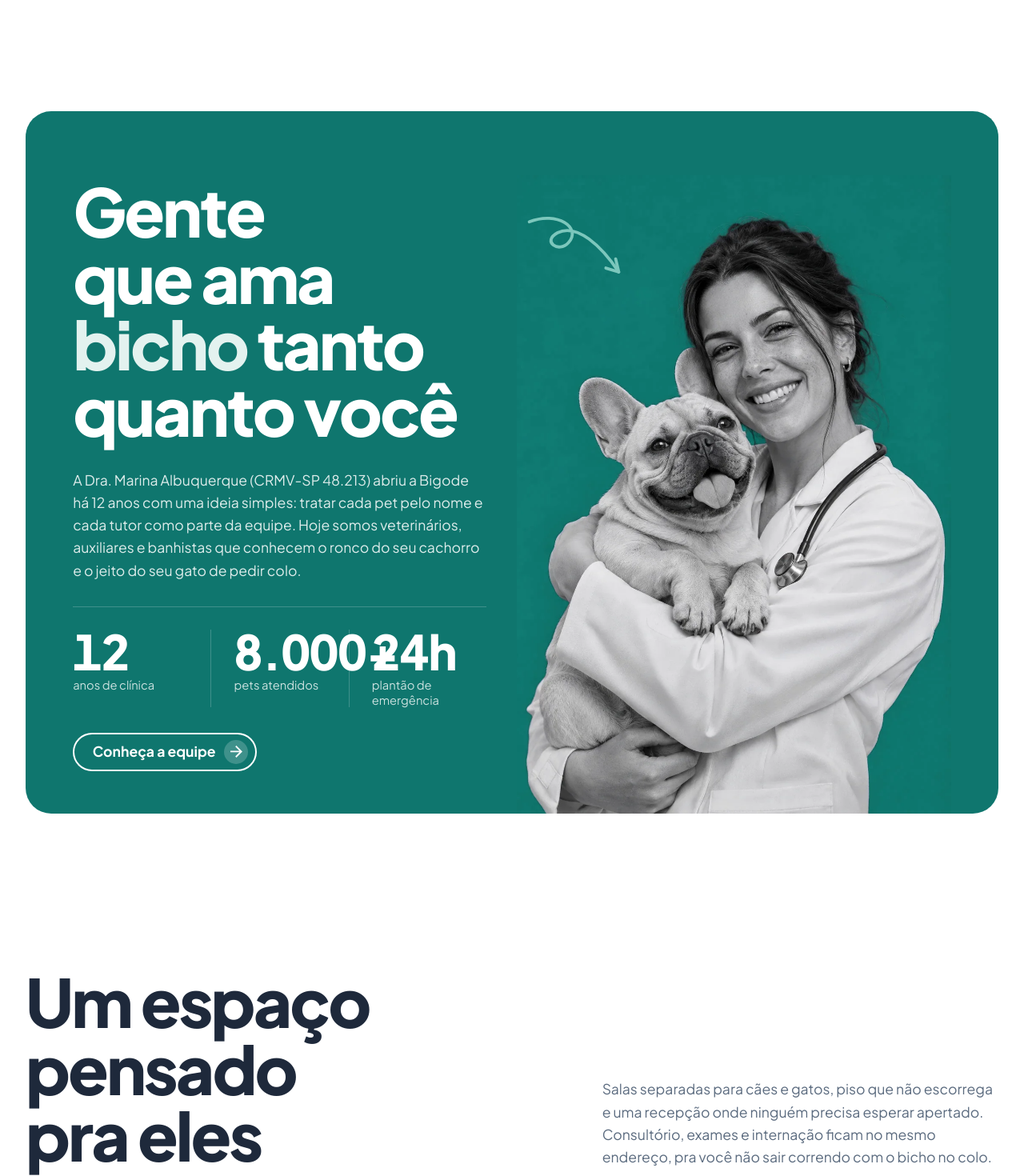
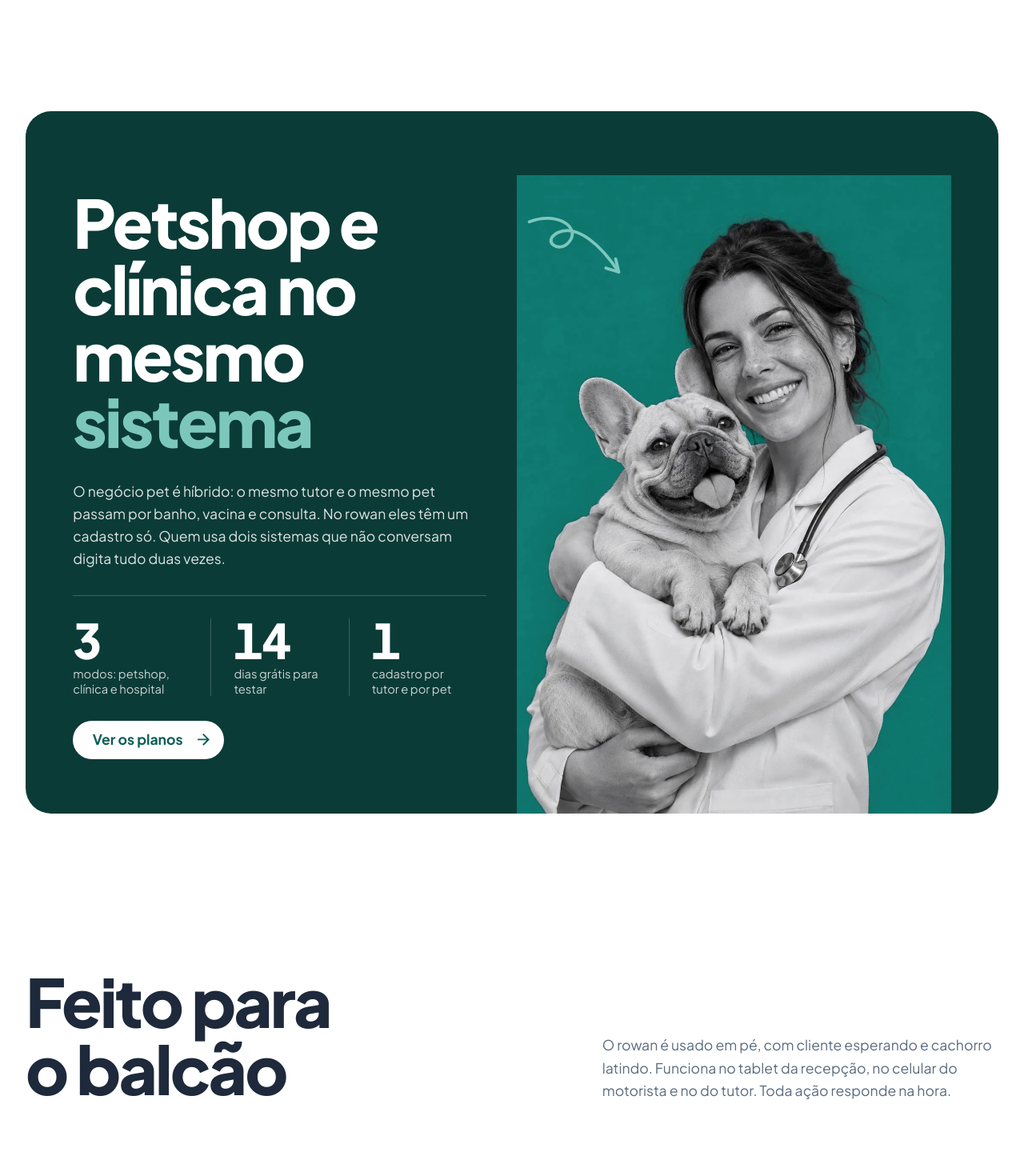
Before and after one commit to LuizFilipeAv/rowan, a Next.js app: page / in a window 1280 px wide. Shown: the part 2120-3590 px from the top of the page at 80% size. Built offline with nearby package versions, Linux system fonts and the light colour scheme.

Commit message:
feat: sobre vira a tese do cadastro único e o espaço vira feito para o balcão

```diff
--- a/src/components/About/About.module.css
+++ b/src/components/About/About.module.css
@@ -9,7 +9,7 @@
   max-width: calc(var(--max) + 2 * var(--gutter));
   margin-inline: auto;
   padding: clamp(2.5rem, 2rem + 4vw, 5rem) clamp(1.25rem, 0.5rem + 4vw, 4.5rem) 0;
-  background: var(--foto-primaria);
+  background: var(--nav-fundo);
   color: var(--white);
   border-radius: var(--radius-l);
   overflow: clip;
@@ -25,9 +25,9 @@
 
 .title {
   font-size: var(--step-4);
-  max-width: 12ch;
+  max-width: 16ch;
 }
-.hl { color: var(--acento-suave); }
+.hl { color: var(--acento); }
 
 .lead {
   max-width: 52ch;
@@ -60,7 +60,7 @@
 .num {
   display: block;
   font-family: var(--font-display);
-  font-weight: 900;
+  font-weight: 800;
   font-size: clamp(2rem, 1.1rem + 3.6vw, 3.75rem);
   line-height: 0.9;
   letter-spacing: -0.01em;
@@ -72,7 +72,7 @@
   color: rgb(255 255 255 / 0.78);
 }
 
-/* photo sits IN the section: same blue backdrop, flush to the card's bottom edge */
+/* photo sits IN the section: same dark teal backdrop, flush to the card's bottom edge */
 .photo {
   position: relative;
   align-self: end;
--- a/src/components/About/About.tsx
+++ b/src/components/About/About.tsx
@@ -5,36 +5,35 @@ import styles from './About.module.css';
 
 export default function About() {
   return (
-    <section id="clinica" className={styles.about} aria-labelledby="sobre-title">
+    <section id="como-funciona" className={styles.about} aria-labelledby="sobre-title">
       <div className={styles.card}>
         <div className={styles.copy} data-stagger>
           <SplitText as="h2" id="sobre-title" className={`display ${styles.title}`}>
-            Gente que ama <span className={styles.hl}>bicho</span> tanto quanto você
+            Petshop e clínica no mesmo <span className={styles.hl}>sistema</span>
           </SplitText>
 
           <p className={styles.lead} data-reveal="up">
-            A Dra. Marina Albuquerque (CRMV-SP 48.213) abriu a Bigode há 12 anos com uma ideia simples: tratar cada
-            pet pelo nome e cada tutor como parte da equipe. Hoje somos veterinários, auxiliares e banhistas que
-            conhecem o ronco do seu cachorro e o jeito do seu gato de pedir colo.
+            O negócio pet é híbrido: o mesmo tutor e o mesmo pet passam por banho, vacina e consulta. No rowan eles
+            têm um cadastro só. Quem usa dois sistemas que não conversam digita tudo duas vezes.
           </p>
 
           <dl className={styles.facts} data-reveal="up">
             <div className={styles.fact}>
-              <dt>anos de clínica</dt>
-              <dd><span className={styles.num} data-count="12">12</span></dd>
+              <dt>modos: petshop, clínica e hospital</dt>
+              <dd><span className={styles.num} data-count="3">3</span></dd>
             </div>
             <div className={styles.fact}>
-              <dt>pets atendidos</dt>
-              <dd><span className={styles.num} data-count="8000" data-suffix="+">8.000+</span></dd>
+              <dt>dias grátis para testar</dt>
+              <dd><span className={styles.num} data-count="14">14</span></dd>
             </div>
             <div className={styles.fact}>
-              <dt>plantão de emergência</dt>
-              <dd><span className={styles.num} data-count="24" data-suffix="h">24h</span></dd>
+              <dt>cadastro por tutor e por pet</dt>
+              <dd><span className={styles.num} data-count="1">1</span></dd>
             </div>
           </dl>
 
-          <a className="btn btn--ghost" href="#contato" data-reveal="up" data-magnetic>
-            Conheça a equipe
+          <a className="btn btn--claro" href="#planos" data-reveal="up" data-magnetic>
+            Ver os planos
             <span className="btn__arrow" aria-hidden="true">
               <svg viewBox="0 0 10 10"><path d="M0 5.6h7.6L4.1 9.1 5 10l5-5-5-5-.9.9 3.5 3.5H0z" fill="currentColor" /></svg>
             </span>
@@ -44,7 +43,7 @@ export default function About() {
         <div className={styles.photo} data-reveal="up">
           <Image
             src={vet}
-            alt="Veterinária sorrindo com um buldogue francês nos braços"
+            alt="Veterinária sorrindo com um buldogue francês nos braços, em um fundo verde-azulado"
             sizes="(min-width: 900px) 48vw, 90vw"
             className={styles.img}
           />
--- a/src/components/Clinic/Clinic.tsx
+++ b/src/components/Clinic/Clinic.tsx
@@ -9,12 +9,11 @@ export default function Clinic() {
     <section className={styles.clinic} aria-labelledby="espaco-title">
       <div className={`container ${styles.head}`}>
         <SplitText as="h2" id="espaco-title" className={`display ${styles.title}`}>
-          Um espaço pensado pra eles
+          Feito para o balcão
         </SplitText>
         <p className={styles.lead} data-reveal="up">
-          Salas separadas para cães e gatos, piso que não escorrega e uma recepção onde ninguém precisa esperar
-          apertado. Consultório, exames e internação ficam no mesmo endereço, pra você não sair correndo com o
-          bicho no colo.
+          O rowan é usado em pé, com cliente esperando e cachorro latindo. Funciona no tablet da recepção, no
+          celular do motorista e no do tutor. Toda ação responde na hora.
         </p>
       </div>
 
@@ -23,7 +22,7 @@ export default function Clinic() {
           <div className={styles.inner} data-inner>
             <Image
               src={space}
-              alt="Recepção clara da clínica Bigode, com poltronas azuis e coral e um golden retriever deitado no chão"
+              alt="Recepção clara de um petshop com clínica, com poltronas verde-azuladas e um golden retriever deitado no chão"
               fill
               sizes="(min-width: 900px) calc(100vw - 4rem), 100vw"
               className={styles.img}
@@ -32,9 +31,9 @@ export default function Clinic() {
         </div>
 
         <ul className={styles.tags} data-tags data-stagger>
-          <li className={styles.tag} data-reveal="up">Sala só para gatos</li>
-          <li className={styles.tag} data-reveal="up">Internação monitorada</li>
-          <li className={styles.tag} data-reveal="up">Raio-X digital</li>
+          <li className={styles.tag} data-reveal="up">Recepção no tablet</li>
+          <li className={styles.tag} data-reveal="up">Motorista no celular</li>
+          <li className={styles.tag} data-reveal="up">Tutor acompanha pelo link</li>
         </ul>
       </ClinicStage>
     </section>
```
